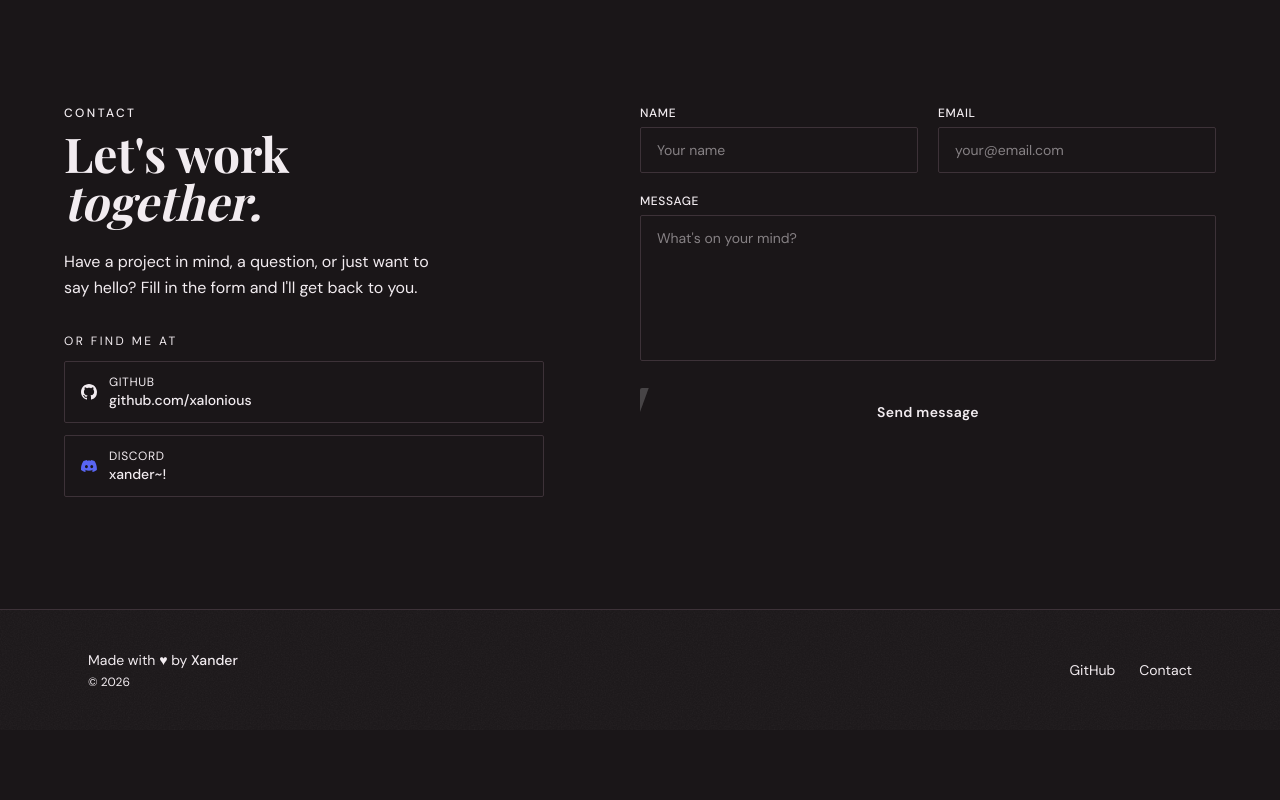
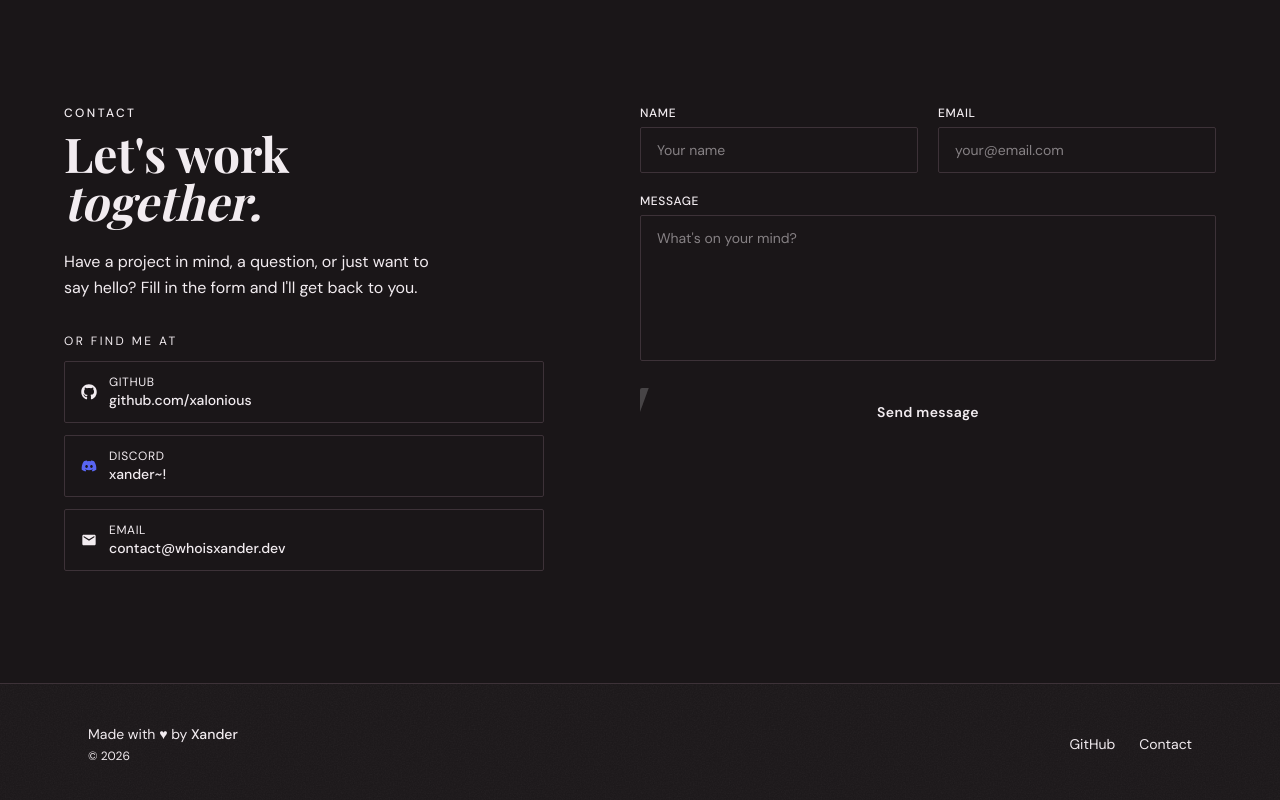
Before and after one commit to xalonious/portfolio, a Next.js app: page / in a window 1280 px wide. Shown: the part 4412-5212 px from the top of the page. Before the commit the page ends 5142 px from the top, so only its background shows below. Built offline with nearby package versions, Linux system fonts and the light colour scheme; no server answers.

Commit message:
add email to contact section & replace svg icons with react-icons

```diff
--- a/package.json
+++ b/package.json
@@ -15,6 +15,7 @@
     "react": "^19.2.3",
     "react-dom": "^19.2.3",
     "react-fast-marquee": "^1.6.5",
+    "react-icons": "^5.6.0",
     "zod": "^4.1.11"
   },
   "devDependencies": {
--- a/src/components/ContactSection.tsx
+++ b/src/components/ContactSection.tsx
@@ -3,6 +3,8 @@
 import { useState, useEffect, useMemo } from "react"
 import { motion } from "framer-motion"
 import { MagneticButton } from "@/components/MagneticButton"
+import { FaGithub, FaDiscord } from "react-icons/fa"
+import { MdEmail } from "react-icons/md"
 
 interface ApiResponse {
   ok?: boolean
@@ -163,9 +165,7 @@
                 rel="noreferrer"
                 className="flex items-center gap-3 px-4 py-3 rounded-sm border border-[--border] bg-[--card] hover:border-[--primary] transition-colors duration-200 group"
               >
-                <svg viewBox="0 0 24 24" className="w-4 h-4 shrink-0 text-[--foreground]" fill="currentColor" aria-hidden>
-                  <path d="M12 0C5.37 0 0 5.37 0 12c0 5.31 3.435 9.795 8.205 11.385.6.105.825-.255.825-.57 0-.285-.015-1.23-.015-2.235-3.015.555-3.795-.735-4.035-1.41-.135-.345-.72-1.41-1.23-1.695-.42-.225-1.02-.78-.015-.795.945-.015 1.62.87 1.845 1.23 1.08 1.815 2.805 1.305 3.495.99.105-.78.42-1.305.765-1.605-2.67-.3-5.46-1.335-5.46-5.925 0-1.305.465-2.385 1.23-3.225-.12-.3-.54-1.53.12-3.18 0 0 1.005-.315 3.3 1.23.96-.27 1.98-.405 3-.405s2.04.135 3 .405c2.295-1.56 3.3-1.23 3.3-1.23.66 1.65.24 2.88.12 3.18.765.84 1.23 1.905 1.23 3.225 0 4.605-2.805 5.625-5.475 5.925.435.375.81 1.095.81 2.22 0 1.605-.015 2.895-.015 3.3 0 .315.225.69.825.57A12.02 12.02 0 0024 12c0-6.63-5.37-12-12-12z"/>
-                </svg>
+                <FaGithub className="w-4 h-4 shrink-0 text-[--foreground]" aria-hidden />
                 <div className="min-w-0">
                   <p className="text-xs text-[--muted-foreground] uppercase tracking-wider">GitHub</p>
                   <p className="text-sm font-medium text-[--foreground] group-hover:text-[--primary] transition-colors duration-200">github.com/xalonious</p>
@@ -178,12 +178,20 @@
                 rel="noreferrer"
                 className="flex items-center gap-3 px-4 py-3 rounded-sm border border-[--border] bg-[--card] hover:border-[--primary] transition-colors duration-200 group"
               >
-                <svg viewBox="0 0 71 55" className="w-4 h-4 shrink-0" style={{ fill: "#5865F2" }} aria-hidden>
-                  <path d="M60.105 4.898A58.55 58.55 0 0045.803.408a.22.22 0 00-.233.11 40.784 40.784 0 00-1.8 3.697c-5.456-.817-10.886-.817-16.23 0-.484-1.164-1.2-2.587-1.828-3.697a.228.228 0 00-.233-.11 58.386 58.386 0 00-14.302 4.49.207.207 0 00-.095.082C1.578 18.73-.944 32.144.293 45.39a.244.244 0 00.093.167c6.008 4.41 11.83 7.09 17.548 8.858a.229.229 0 00.249-.082 42.08 42.08 0 003.638-5.924.225.225 0 00-.123-.312 38.772 38.772 0 01-5.525-2.632.228.228 0 01-.022-.378 31.17 31.17 0 001.096-.859.22.22 0 01.23-.031c11.59 5.294 24.145 5.294 35.6 0a.219.219 0 01.233.028c.355.293.728.582 1.099.862a.228.228 0 01-.02.378 36.304 36.304 0 01-5.528 2.629.227.227 0 00-.121.315 47.249 47.249 0 003.635 5.921.225.225 0 00.249.084c5.745-1.768 11.567-4.448 17.575-8.858a.228.228 0 00.093-.164c1.466-15.212-2.456-28.514-10.398-40.412a.18.18 0 00-.092-.084zm-35.999 32.44c-3.5 0-6.383-3.212-6.383-7.156 0-3.943 2.827-7.156 6.383-7.156 3.583 0 6.438 3.24 6.384 7.156 0 3.944-2.827 7.156-6.384 7.156zm23.602 0c-3.5 0-6.382-3.212-6.382-7.156 0-3.943 2.827-7.156 6.382-7.156 3.584 0 6.438 3.24 6.384 7.156 0 3.944-2.8 7.156-6.384 7.156z"/>
-                </svg>
+                <FaDiscord className="w-4 h-4 shrink-0" style={{ color: "#5865F2" }} aria-hidden />
                 <div className="min-w-0">
                   <p className="text-xs text-[--muted-foreground] uppercase tracking-wider">Discord</p>
                   <p className="text-sm font-medium text-[--foreground] group-hover:text-[--primary] transition-colors duration-200">xander~!</p>
+                </div>
+              </a>
+              <a
+                href="mailto:contact@whoisxander.dev"
+                className="flex items-center gap-3 px-4 py-3 rounded-sm border border-[--border] bg-[--card] hover:border-[--primary] transition-colors duration-200 group"
+              >
+                <MdEmail className="w-4 h-4 shrink-0 text-[--foreground]" aria-hidden />
+                <div className="min-w-0">
+                  <p className="text-xs text-[--muted-foreground] uppercase tracking-wider">Email</p>
+                  <p className="text-sm font-medium text-[--foreground] group-hover:text-[--primary] transition-colors duration-200">contact@whoisxander.dev</p>
                 </div>
               </a>
             </div>
@@ -320,9 +328,7 @@
                 rel="noreferrer"
                 className="flex items-center gap-3 px-4 py-3 rounded-sm border border-[--border] bg-[--card] hover:border-[--primary] transition-colors duration-200 group"
               >
-                <svg viewBox="0 0 24 24" className="w-4 h-4 shrink-0 text-[--foreground]" fill="currentColor" aria-hidden>
-                  <path d="M12 0C5.37 0 0 5.37 0 12c0 5.31 3.435 9.795 8.205 11.385.6.105.825-.255.825-.57 0-.285-.015-1.23-.015-2.235-3.015.555-3.795-.735-4.035-1.41-.135-.345-.72-1.41-1.23-1.695-.42-.225-1.02-.78-.015-.795.945-.015 1.62.87 1.845 1.23 1.08 1.815 2.805 1.305 3.495.99.105-.78.42-1.305.765-1.605-2.67-.3-5.46-1.335-5.46-5.925 0-1.305.465-2.385 1.23-3.225-.12-.3-.54-1.53.12-3.18 0 0 1.005-.315 3.3 1.23.96-.27 1.98-.405 3-.405s2.04.135 3 .405c2.295-1.56 3.3-1.23 3.3-1.23.66 1.65.24 2.88.12 3.18.765.84 1.23 1.905 1.23 3.225 0 4.605-2.805 5.625-5.475 5.925.435.375.81 1.095.81 2.22 0 1.605-.015 2.895-.015 3.3 0 .315.225.69.825.57A12.02 12.02 0 0024 12c0-6.63-5.37-12-12-12z"/>
-                </svg>
+                <FaGithub className="w-4 h-4 shrink-0 text-[--foreground]" aria-hidden />
                 <div className="min-w-0">
                   <p className="text-xs text-[--muted-foreground] uppercase tracking-wider">GitHub</p>
                   <p className="text-sm font-medium text-[--foreground] group-hover:text-[--primary] transition-colors duration-200">github.com/xalonious</p>
@@ -334,12 +340,20 @@
                 rel="noreferrer"
                 className="flex items-center gap-3 px-4 py-3 rounded-sm border border-[--border] bg-[--card] hover:border-[--primary] transition-colors duration-200 group"
               >
-                <svg viewBox="0 0 71 55" className="w-4 h-4 shrink-0" style={{ fill: "#5865F2" }} aria-hidden>
-                  <path d="M60.105 4.898A58.55 58.55 0 0045.803.408a.22.22 0 00-.233.11 40.784 40.784 0 00-1.8 3.697c-5.456-.817-10.886-.817-16.23 0-.484-1.164-1.2-2.587-1.828-3.697a.228.228 0 00-.233-.11 58.386 58.386 0 00-14.302 4.49.207.207 0 00-.095.082C1.578 18.73-.944 32.144.293 45.39a.244.244 0 00.093.167c6.008 4.41 11.83 7.09 17.548 8.858a.229.229 0 00.249-.082 42.08 42.08 0 003.638-5.924.225.225 0 00-.123-.312 38.772 38.772 0 01-5.525-2.632.228.228 0 01-.022-.378 31.17 31.17 0 001.096-.859.22.22 0 01.23-.031c11.59 5.294 24.145 5.294 35.6 0a.219.219 0 01.233.028c.355.293.728.582 1.099.862a.228.228 0 01-.02.378 36.304 36.304 0 01-5.528 2.629.227.227 0 00-.121.315 47.249 47.249 0 003.635 5.921.225.225 0 00.249.084c5.745-1.768 11.567-4.448 17.575-8.858a.228.228 0 00.093-.164c1.466-15.212-2.456-28.514-10.398-40.412a.18.18 0 00-.092-.084zm-35.999 32.44c-3.5 0-6.383-3.212-6.383-7.156 0-3.943 2.827-7.156 6.383-7.156 3.583 0 6.438 3.24 6.384 7.156 0 3.944-2.827 7.156-6.384 7.156zm23.602 0c-3.5 0-6.382-3.212-6.382-7.156 0-3.943 2.827-7.156 6.382-7.156 3.584 0 6.438 3.24 6.384 7.156 0 3.944-2.8 7.156-6.384 7.156z"/>
-                </svg>
+                <FaDiscord className="w-4 h-4 shrink-0" style={{ color: "#5865F2" }} aria-hidden />
                 <div className="min-w-0">
                   <p className="text-xs text-[--muted-foreground] uppercase tracking-wider">Discord</p>
                   <p className="text-sm font-medium text-[--foreground] group-hover:text-[--primary] transition-colors duration-200">xander~!</p>
+                </div>
+              </a>
+              <a
+                href="mailto:contact@whoisxander.dev"
+                className="flex items-center gap-3 px-4 py-3 rounded-sm border border-[--border] bg-[--card] hover:border-[--primary] transition-colors duration-200 group"
+              >
+                <MdEmail className="w-4 h-4 shrink-0 text-[--foreground]" aria-hidden />
+                <div className="min-w-0">
+                  <p className="text-xs text-[--muted-foreground] uppercase tracking-wider">Email</p>
+                  <p className="text-sm font-medium text-[--foreground] group-hover:text-[--primary] transition-colors duration-200">contact@whoisxander.dev</p>
                 </div>
               </a>
             </div>
```
Also changed, not shown: 1 other file (tests, documents, lock files or other folders).
